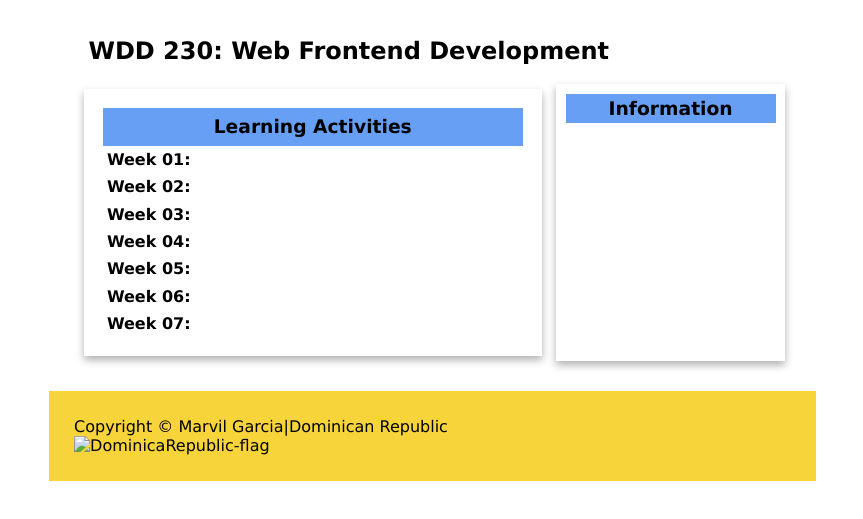
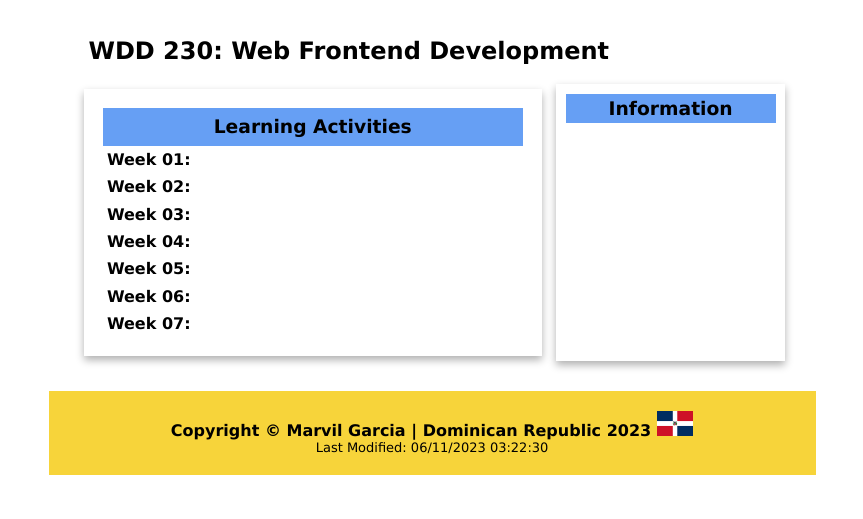
Before and after one commit to marvilgarcia/wdd230, a plain HTML site: page index.html in a window 1280 px wide. Shown: the part 241-760 px from the top of the page, without its empty margins (208-1071 px from the left). Drawn offline with Linux system fonts and the light colour scheme.

Commit message:
Javascript changes

```diff
--- a/index.html
+++ b/index.html
@@ -43,10 +43,13 @@
         </section>
     </main>
     <footer>
-        <p>Copyright &copy; Marvil Garcia|Dominican Republic</p>
-        <img href="images\RD-flag.png" alt="DominicaRepublic-flag">
+        <p class="foot">
+          Copyright &copy; Marvil Garcia | Dominican Republic
+        </p>
+        <img class="foot" src="images/RD-flag.png" alt="DominicaRepublic-flag" width="5%" />
         <p id="lastModified"></p>
-    </footer>
+      </footer>
 
+    <script src="script/getDates.js"></script>
 </body>
 </html>
--- a/script/getDates.js
+++ b/script/getDates.js
@@ -0,0 +1,13 @@
+// Get the current year
+var currentYear = new Date().getFullYear();
+
+// Set the copyright year in the footer's first paragraph
+var copyrightYearElement = document.querySelector('footer p:first-of-type');
+copyrightYearElement.textContent = "Copyright © Marvil Garcia | Dominican Republic " + currentYear;
+
+// Get the document's last modified date
+var lastModified = document.lastModified;
+
+// Set the last modified date in the footer's second paragraph
+var lastModifiedElement = document.querySelector('footer p:last-of-type');
+lastModifiedElement.textContent = "Last Modified: " + lastModified;
--- a/styles/base.css
+++ b/styles/base.css
@@ -62,14 +62,7 @@ nav a:hover {
 
 }
 
-footer{
 
-    max-width: 767px;
-	margin: 0 auto;
-    background-color: #f7d43a;
-    justify-self: center;
-    padding: 2%;
-}
 
 #profile-name{
     font-family: Verdana, Geneva, Tahoma, sans-serif;
@@ -116,3 +109,23 @@ h1, h2, h3{
 	padding: 1%;
 	font-weight: bold;
 }
+
+
+footer {
+	text-align: center;
+	max-width: 767px;
+	margin: 0 auto;
+	background-color: #f7d43a;
+	padding: 20px;
+	font-weight: bold;
+  }
+
+#lastModified{
+	font-weight: normal;
+	font-size: small;
+}
+
+.foot {
+	display: inline-block;
+	justify-self: center;
+}
```
